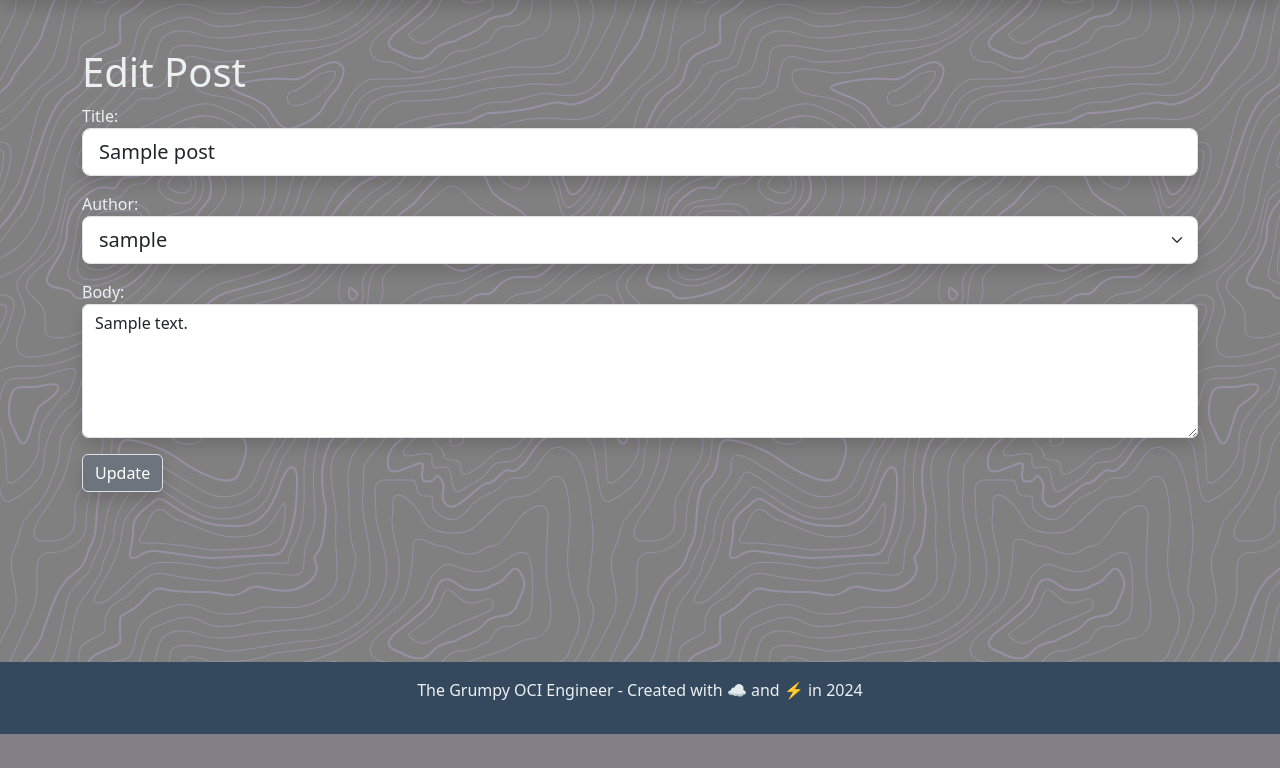
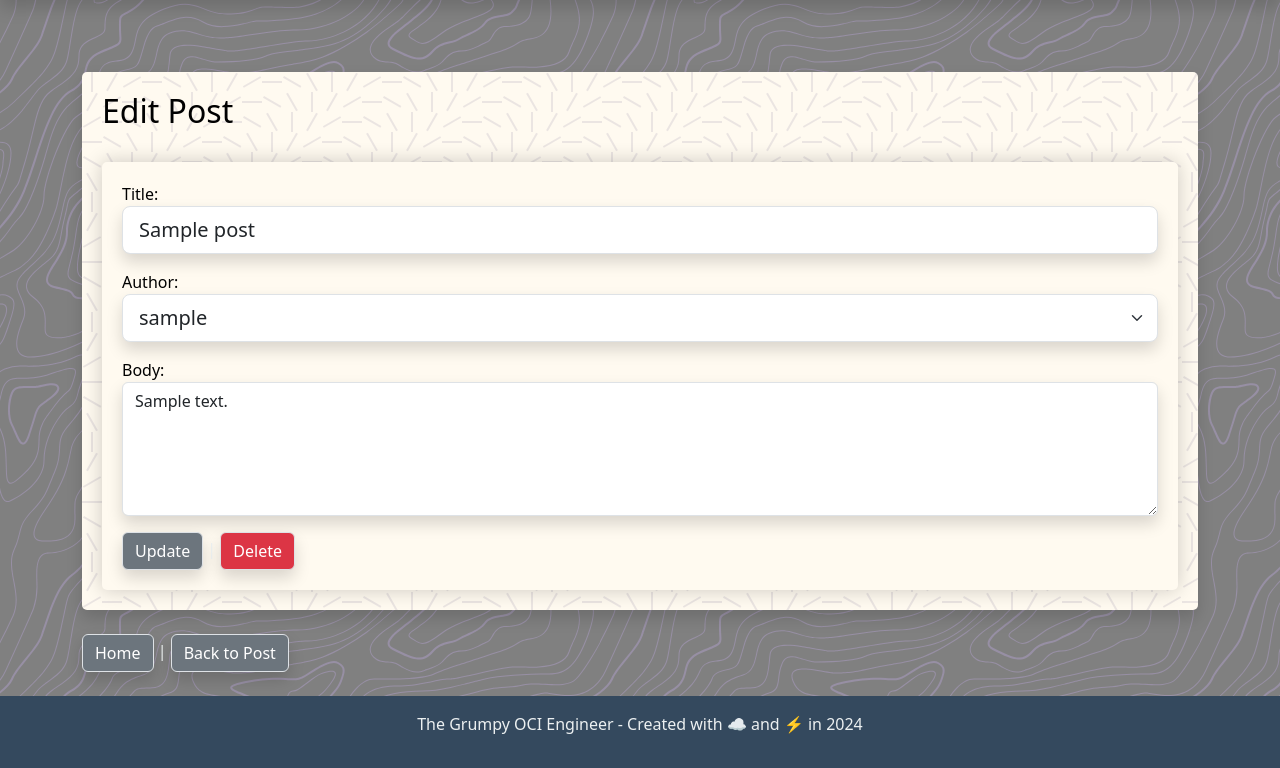
Before and after one commit to dcocherell/grumpyOCIEngineer, a Django app: page /article/edit/1/ in a window 1280 px wide. Shown: the part 66-834 px from the top of the page. Before the commit the page ends 800 px from the top, so only its background shows below. Run offline with Django 5.2, Linux system fonts and the light colour scheme; tables that the repository leaves empty hold one stand-in row (values such as "Sample post").

Commit message:
Added delete post functionality.

```diff
--- a/grumpyociblog/theblog/forms.py
+++ b/grumpyociblog/theblog/forms.py
@@ -8,14 +8,19 @@ class PostForm(forms.ModelForm):
         widgets = {
             'title': forms.TextInput(attrs={
                 'class': 'form-control form-control-lg shadow',
-                'placeholder': 'Enter post title'
+                'placeholder': 'Enter post title',
+                'color': 'black'
             }),
             'author': forms.Select(attrs={
-                'class': 'form-select form-select-lg shadow'
+                'class': 'form-select form-select-lg shadow',
+                'color': 'black'
             }),
             'body': forms.Textarea(attrs={
                 'class': 'form-control shadow',
                 'rows': 5,
-                'placeholder': 'Write your post here'
+                'placeholder': 'Write your post here',
+                'color': 'black'
             }),
         }
+
+        # ensure that each widget field is visible on the background
--- a/grumpyociblog/theblog/templates/article_details.html
+++ b/grumpyociblog/theblog/templates/article_details.html
@@ -18,6 +18,7 @@
 </div>
 </br>
 <a href="{% url 'home' %}" class="btn btn-secondary shadow border">Home</a>
+<a> | </a>
 <a href="{% url 'update-post' post.pk %}" class="btn btn-secondary shadow border">Edit</a>
 
 
--- a/grumpyociblog/theblog/templates/base.html
+++ b/grumpyociblog/theblog/templates/base.html
@@ -115,6 +115,9 @@
             border-radius: 5px;
             box-shadow: 0 0 20px rgba(0,0,0,0.2);
         }
+        .form-group label {
+            color: #000000;
+        }
     </style>
 
 </head>
--- a/grumpyociblog/theblog/templates/update_post.html
+++ b/grumpyociblog/theblog/templates/update_post.html
@@ -1,18 +1,27 @@
 {% extends 'base.html' %}
+
 {% block title %}
     Edit Post
 {% endblock %}
+
 {% block content %}
-
 <br>
-<h1>Edit Post</h1>
-
-<div class="form-group">
-    <form method="POST">
+<br>
+<div class="post shadow">
+    <h2 class="post-title">Edit Post</h2>
+    </br>
+    <div class="post-detail">
+        <form method="POST" class="form-group">
             {% csrf_token %}
             {{ form.as_p }}
             <button type="submit" class="btn btn-secondary shadow border">Update</button>
+            <a> | </a>
+            <a href="{% url 'delete-post' post.pk %}" class="btn btn-danger shadow border">Delete</a>
+        </form>
     </div>
-
-
+</div>
+</br>
+<a href="{% url 'home' %}" class="btn btn-secondary shadow border">Home</a>
+<a> | </a>
+<a href="{% url 'article-detail' post.pk %}" class="btn btn-secondary shadow border">Back to Post</a>
 {% endblock %}
--- a/grumpyociblog/theblog/urls.py
+++ b/grumpyociblog/theblog/urls.py
@@ -1,10 +1,11 @@
 
 from django.urls import path
-from .views import HomeView, ArticleDetailView, AddPostView, UpdatePostView
+from .views import HomeView, ArticleDetailView, AddPostView, UpdatePostView, DeletePostView
 
 urlpatterns = [
     path('', HomeView.as_view(), name="home"),
     path('article/<int:pk>/', ArticleDetailView.as_view(), name="article-detail"),
     path('add_post/', AddPostView.as_view(), name="add_post"),
     path('article/edit/<int:pk>/', UpdatePostView.as_view(), name="update-post"),
+    path('article/<int:pk>/remove/', DeletePostView.as_view(), name="delete-post"),
 ]
--- a/grumpyociblog/theblog/views.py
+++ b/grumpyociblog/theblog/views.py
@@ -1,7 +1,8 @@
 from django.shortcuts import render
-from django.views.generic import ListView, DetailView, CreateView, UpdateView
+from django.views.generic import ListView, DetailView, CreateView, UpdateView, DeleteView
 from .models import Post
 from .forms import PostForm
+from django.urls import reverse_lazy
 
 class HomeView(ListView):
     model = Post
@@ -20,3 +21,8 @@ class UpdatePostView(UpdateView):
     model = Post
     form_class = PostForm
     template_name = "update_post.html"
+
+class DeletePostView(DeleteView):
+    model = Post
+    template_name = "delete_post.html"
+    success_url = reverse_lazy('home')
```
Also changed, not shown: grumpyociblog/theblog/templates/add_post.html (+22 -8 lines), grumpyociblog/theblog/templates/delete_post.html (added, +33 -0 lines). Lines whose indentation alone changed are shown as unchanged.
